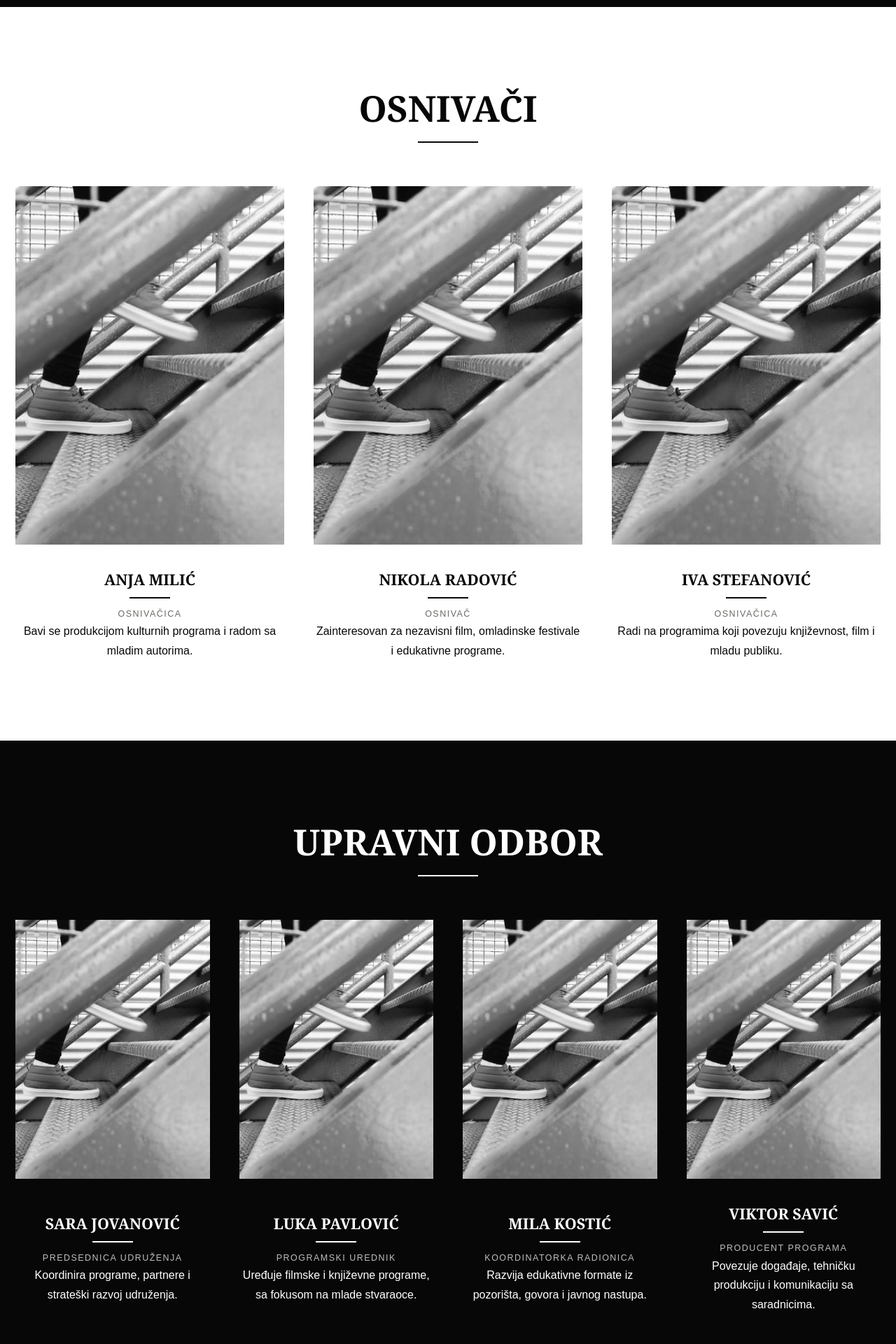
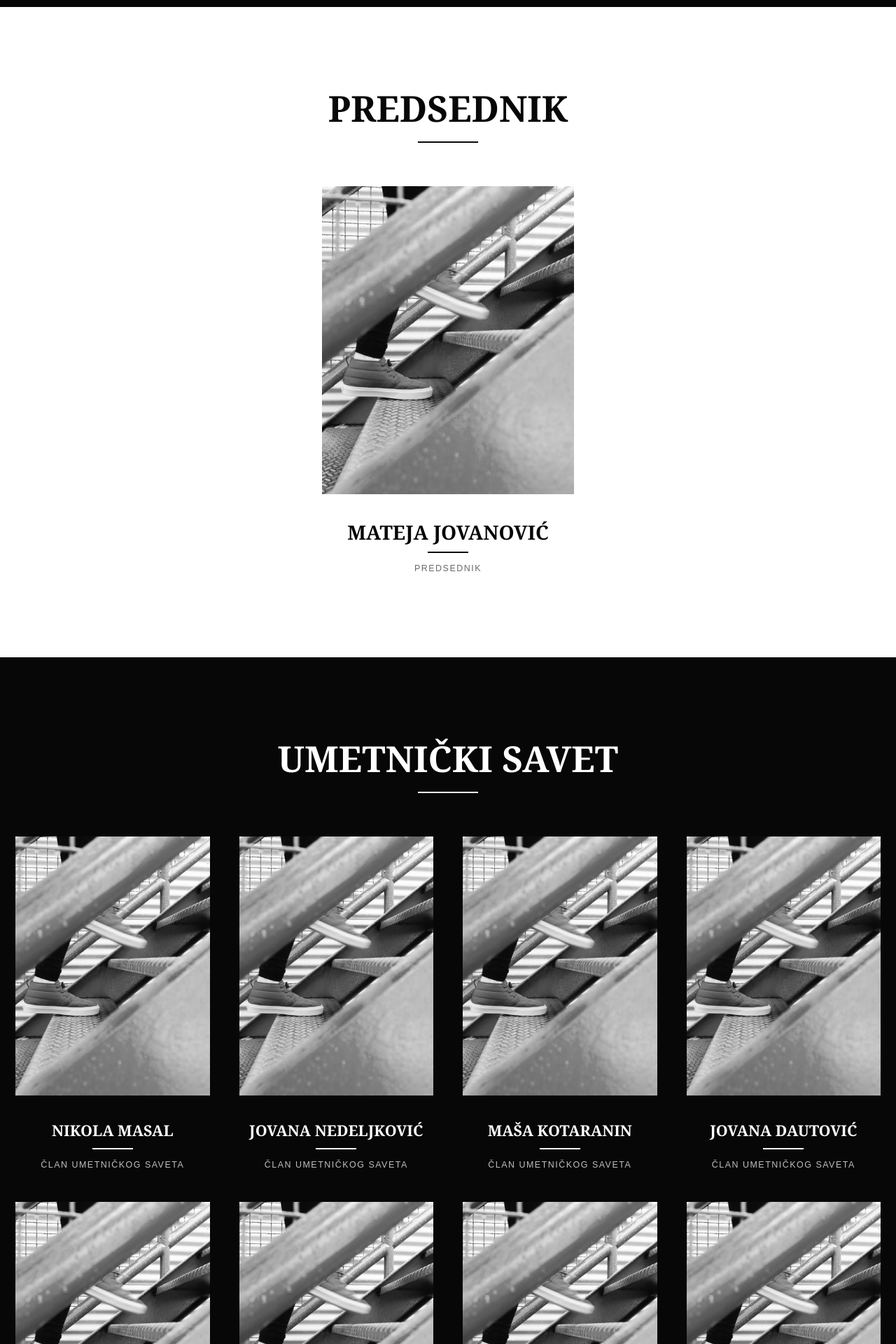
Before and after one commit to seVaa05/kuum-website, a React (Vite) app in the folder frontend/: page /ljudi in a window 1280 px wide. Shown: the part 1080-3000 px from the top of the page at 70% size. Built offline with nearby package versions, Linux system fonts and the light colour scheme.

Commit message:
izmena oko ljudi

```diff
--- a/frontend/src/components/cards/PersonCard.tsx
+++ b/frontend/src/components/cards/PersonCard.tsx
@@ -8,7 +8,7 @@ export function PersonCard({ member }: { member: Member }) {
         <h3>{member.firstName} {member.lastName}</h3>
         <span className="card-rule" aria-hidden="true" />
         <p className="tag">{member.role}</p>
-        <p>{member.biography}</p>
+        {member.biography && <p>{member.biography}</p>}
       </div>
     </article>
   )
--- a/frontend/src/data/members.ts
+++ b/frontend/src/data/members.ts
@@ -5,6 +5,15 @@ export const members: Member[] = [
   { id: 'm1', firstName: 'Anja', lastName: 'Milić', photo: images.people, role: 'Osnivačica', biography: 'Bavi se produkcijom kulturnih programa i radom sa mladim autorima.', group: 'OSNIVACI' },
   { id: 'm2', firstName: 'Nikola', lastName: 'Radović', photo: images.people, role: 'Osnivač', biography: 'Zainteresovan za nezavisni film, omladinske festivale i edukativne programe.', group: 'OSNIVACI' },
   { id: 'm9', firstName: 'Iva', lastName: 'Stefanović', photo: images.people, role: 'Osnivačica', biography: 'Radi na programima koji povezuju književnost, film i mladu publiku.', group: 'OSNIVACI' },
+  { id: 'm11', firstName: 'Mateja', lastName: 'Jovanović', photo: images.people, role: 'Predsednik', biography: '', group: 'PREDSEDNIK' },
+  { id: 'm12', firstName: 'Nikola', lastName: 'Masal', photo: images.people, role: 'Član umetničkog saveta', biography: '', group: 'UMETNICKI_SAVET' },
+  { id: 'm13', firstName: 'Jovana', lastName: 'Nedeljković', photo: images.people, role: 'Član umetničkog saveta', biography: '', group: 'UMETNICKI_SAVET' },
+  { id: 'm14', firstName: 'Maša', lastName: 'Kotaranin', photo: images.people, role: 'Član umetničkog saveta', biography: '', group: 'UMETNICKI_SAVET' },
+  { id: 'm15', firstName: 'Jovana', lastName: 'Dautović', photo: images.people, role: 'Član umetničkog saveta', biography: '', group: 'UMETNICKI_SAVET' },
+  { id: 'm16', firstName: 'Božidar', lastName: 'Lipovac', photo: images.people, role: 'Član umetničkog saveta', biography: '', group: 'UMETNICKI_SAVET' },
+  { id: 'm17', firstName: 'Una', lastName: 'Ninić', photo: images.people, role: 'Član umetničkog saveta', biography: '', group: 'UMETNICKI_SAVET' },
+  { id: 'm18', firstName: 'Jelena', lastName: 'Gavrilović', photo: images.people, role: 'Član umetničkog saveta', biography: '', group: 'UMETNICKI_SAVET' },
+  { id: 'm19', firstName: 'Olivera', lastName: 'Nikolić', photo: images.people, role: 'Član umetničkog saveta', biography: '', group: 'UMETNICKI_SAVET' },
   { id: 'm3', firstName: 'Sara', lastName: 'Jovanović', photo: images.people, role: 'Predsednica udruženja', biography: 'Koordinira programe, partnere i strateški razvoj udruženja.', group: 'UPRAVNI_ODBOR' },
   { id: 'm4', firstName: 'Luka', lastName: 'Pavlović', photo: images.people, role: 'Programski urednik', biography: 'Uređuje filmske i književne programe, sa fokusom na mlade stvaraoce.', group: 'UPRAVNI_ODBOR' },
   { id: 'm5', firstName: 'Mila', lastName: 'Kostić', photo: images.people, role: 'Koordinatorka radionica', biography: 'Razvija edukativne formate iz pozorišta, govora i javnog nastupa.', group: 'UPRAVNI_ODBOR' },
--- a/frontend/src/pages/People/PeoplePage.tsx
+++ b/frontend/src/pages/People/PeoplePage.tsx
@@ -20,6 +20,10 @@ export function PeoplePage() {
 
   if (!members) return <LoadingState />
 
+  const president = members.find((member) => member.group === 'PREDSEDNIK')
+  const artisticCouncil = members.filter((member) => member.group === 'UMETNICKI_SAVET')
+  const regularMembers = members.filter((member) => member.group === 'CLANOVI')
+
   return (
     <>
       <PageHeader title="LJUDI KUUM-A" description="Udruženje čine ljudi koji pišu, režiraju, vode programe, organizuju događaje i grade publiku." />
@@ -38,14 +42,18 @@ export function PeoplePage() {
       </section>
       <section className="section people-section">
         <Container>
-          <SectionTitle title="OSNIVAČI" />
-          <div className="people-grid founders-grid">{members.filter((member) => member.group === 'OSNIVACI').map((member) => <PersonCard key={member.id} member={member} />)}</div>
+          <SectionTitle title="PREDSEDNIK" />
+          {president && (
+            <div className="president-feature">
+              <PersonCard member={president} />
+            </div>
+          )}
         </Container>
       </section>
       <section className="section section--dark people-section">
         <Container>
-          <SectionTitle title="UPRAVNI ODBOR" />
-          <div className="people-grid board-grid">{members.filter((member) => member.group === 'UPRAVNI_ODBOR').map((member) => <PersonCard key={member.id} member={member} />)}</div>
+          <SectionTitle title="UMETNIČKI SAVET" />
+          <div className="people-grid artistic-council-grid">{artisticCouncil.map((member) => <PersonCard key={member.id} member={member} />)}</div>
         </Container>
       </section>
       <section className="section people-section">
@@ -53,7 +61,7 @@ export function PeoplePage() {
           <SectionTitle title="NAŠI ČLANOVI" />
         </Container>
         <InfiniteMarquee className="members-marquee" label="Naši članovi">
-          {members.filter((member) => member.group === 'CLANOVI').map((member) => <PersonCard key={member.id} member={member} />)}
+          {regularMembers.map((member) => <PersonCard key={member.id} member={member} />)}
         </InfiniteMarquee>
       </section>
     </>
--- a/frontend/src/styles/global.css
+++ b/frontend/src/styles/global.css
@@ -649,6 +649,23 @@ h3 {
   grid-template-columns: repeat(3, minmax(0, 1fr));
 }
 
+.president-feature {
+  max-width: 360px;
+  margin: 0 auto;
+}
+
+.president-feature .person-card h3 {
+  font-size: clamp(1.55rem, 2.2vw, 2rem);
+}
+
+.president-feature .person-card img {
+  max-height: 440px;
+}
+
+.artistic-council-grid {
+  grid-template-columns: repeat(4, minmax(0, 1fr));
+}
+
 .board-grid {
   grid-template-columns: repeat(4, minmax(0, 1fr));
 }
@@ -1170,6 +1187,7 @@ h3 {
   .site123-blog-list,
   .grid--3,
   .grid--2,
+  .artistic-council-grid,
   .founders-grid,
   .members-grid {
     grid-template-columns: repeat(2, minmax(0, 1fr));
@@ -1209,6 +1227,7 @@ h3 {
   .site123-blog-list,
   .grid--3,
   .grid--2,
+  .artistic-council-grid,
   .founders-grid,
   .board-grid,
   .members-grid,
--- a/frontend/src/types/member.ts
+++ b/frontend/src/types/member.ts
@@ -1,4 +1,4 @@
-export type MemberGroup = 'OSNIVACI' | 'UPRAVNI_ODBOR' | 'CLANOVI'
+export type MemberGroup = 'OSNIVACI' | 'PREDSEDNIK' | 'UMETNICKI_SAVET' | 'UPRAVNI_ODBOR' | 'CLANOVI'
 
 export interface Member {
   id: string
```
